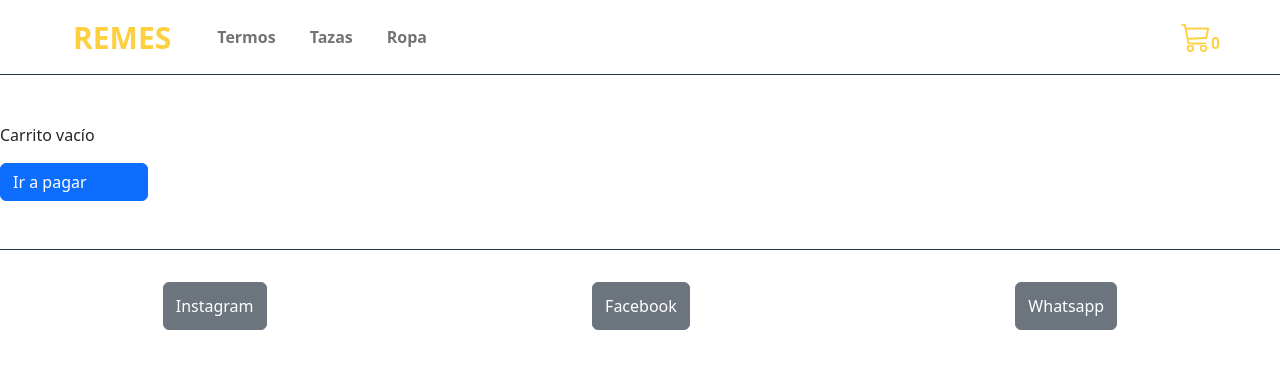
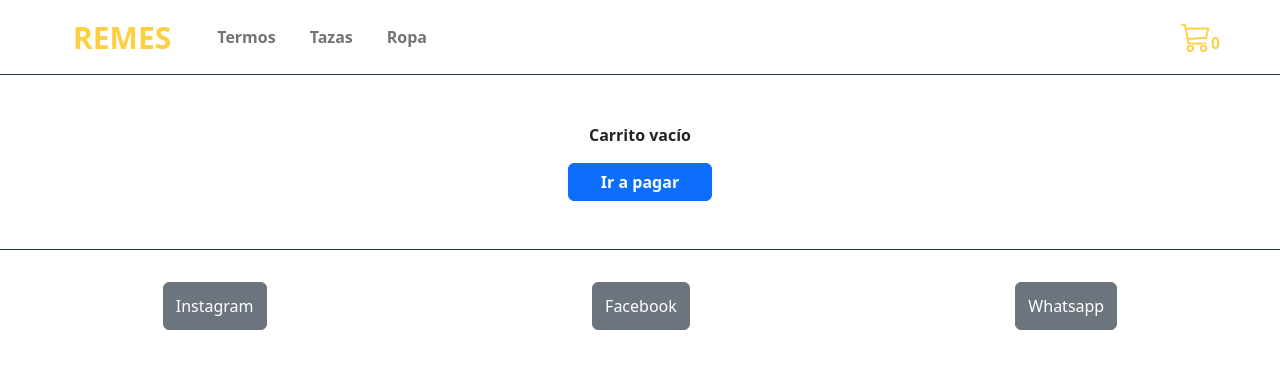
Before and after one commit to Araci88/ReactJsCarvalho, a React (Create React App) app: page /cart in a window 1280 px wide. Shown: the top 368 px of the page. Built offline with nearby package versions, Linux system fonts and the light colour scheme.

Commit message:
Segunda entrega2

```diff
--- a/src/components/App.css
+++ b/src/components/App.css
@@ -1,3 +1,9 @@
+*{
+    margin: 0%;
+    padding: 0%;
+    box-sizing: border-box;
+}
+
 .navbar{
     border-bottom: 1px solid #253746;
     margin-bottom: 3rem;
@@ -25,6 +31,22 @@
     font-size: 15px;
 }
 
+.containerCart{
+    display: flex;
+    flex-direction: column;
+    justify-content: center;
+}
+.parrafoCart{
+    text-align: center;
+    font-weight: bold;
+}
+.btnPagar:hover{
+    transform: scale(1.1);
+}
+.btnPagar{
+    width: 9rem;
+    align-self: center;
+}
 
 .linkCart{
     text-decoration: none;
--- a/src/components/Cart/Cart.jsx
+++ b/src/components/Cart/Cart.jsx
@@ -2,9 +2,11 @@ import { Link } from 'react-router-dom';
 
 const Cart = () => {
     return (
-        <div>
-            <p>Carrito vacío</p>
-            <button className='btn btn-primary'><Link className='linkCart' to={'/checkout'}>Ir a pagar</Link></button>
+        <div className='containerCart'>
+            <p className='parrafoCart'>Carrito vacío</p>
+            <button className='btn btn-primary btnPagar'>
+                <Link className='linkCart1 nav-link' to={'/checkout'}>Ir a pagar</Link>
+            </button>
         </div>
     );
 }
```
